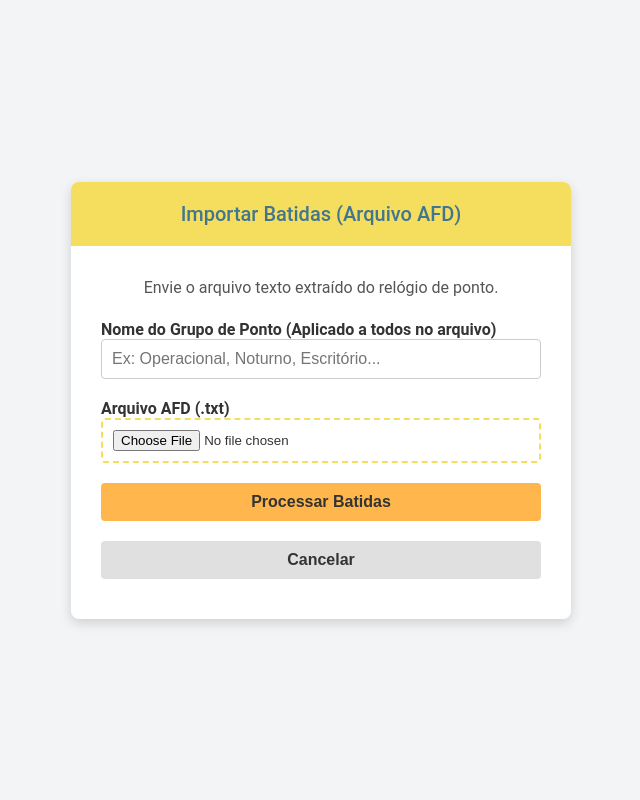
After one commit to emanuelsantos953/conversor-afd, a Django app: page /importar-afd/ in a window 1280 px wide. The commit adds this page. Shown: the whole page, without its empty margins (319-959 px from the left). Run offline with Django 5.2, Linux system fonts and the light colour scheme.

Commit message:
Feat: Adicionado Grupo de Ponto no cadastro e vinculação automática durante a importação do AFD

```diff
--- a/core/models.py
+++ b/core/models.py
@@ -5,6 +5,7 @@ class Funcionario(models.Model):
     nome_completo = models.CharField(max_length=255)
     pis = models.CharField(max_length=11, unique=True)
     cpf = models.CharField(max_length=11, unique=True)
+    grupo_ponto = models.CharField(max_length=50, blank=True, null=True)
     data_cadastro = models.DateTimeField(auto_now_add=True)
 
     def __str__(self):
@@ -25,6 +26,7 @@ class RegistroPonto(models.Model):
     saida_2 = models.TimeField(null=True, blank=True)
     entrada_3 = models.TimeField(null=True, blank=True)
     saida_3 = models.TimeField(null=True, blank=True)
+    editado_manualmente = models.BooleanField(default=False)
 
     class Meta:
         # Garante que um funcionário não tenha duas linhas da mesma data
--- /dev/null
+++ b/core/templates/core/importar_afd.html
@@ -0,0 +1,33 @@
+{% load static %}
+<!DOCTYPE html>
+<html lang="pt-br">
+<head>
+    <meta charset="UTF-8">
+    <title>Importar AFD</title>
+    <link rel="stylesheet" href="{% static 'css/style.css' %}">
+</head>
+<body>
+    <div class="card">
+        <div class="card-header" style="background-color: #f5dd5d; color: #417690;">
+            Importar Batidas (Arquivo AFD)
+        </div>
+        <div class="card-body">
+            <p style="text-align: center;">Envie o arquivo texto extraído do relógio de ponto.</p>
+            <form method="POST" enctype="multipart/form-data">
+                {% csrf_token %}
+
+                <label for="grupo_ponto" style="font-weight: bold;">Nome do Grupo de Ponto (Aplicado a todos no arquivo)</label>
+                <input type="text" name="grupo_ponto" id="grupo_ponto" placeholder="Ex: Operacional, Noturno, Escritório..." required style="margin-bottom: 20px; width: 100%; padding: 10px; border: 1px solid #ccc; border-radius: 4px;">
+
+                <label for="arquivo" style="font-weight: bold;">Arquivo AFD (.txt)</label>
+                <input type="file" name="arquivo" id="arquivo" accept=".txt" required style="margin-bottom: 20px; width: 100%; padding: 10px; border: 2px dashed #f5dd5d; border-radius: 4px;">
+
+                <button type="submit" class="btn btn-primary" style="background-color: #ffb74d; color: #333; font-weight: bold;">Processar Batidas</button>
+            </form>
+            <a href="{% url 'listar_funcionarios' %}" style="text-decoration: none;">
+                <button class="btn btn-secondary">Cancelar</button>
+            </a>
+        </div>
+    </div>
+</body>
+</html>
--- a/core/templates/core/ponto.html
+++ b/core/templates/core/ponto.html
@@ -67,7 +67,7 @@
             <tbody>
                 {% for dia in dias_do_mes %}
                 <tr data-data="{{ dia.data_iso }}" data-diasemana="{{ dia.dia_semana }}" class="{% if dia.dia_semana == 'sáb' or dia.dia_semana == 'dom' %}fim-de-semana{% endif %}">
-                    <td>{{ dia.data_formatada }}</td>
+                    <td>{{ dia.data_formatada }} {% if dia.editado_manualmente %}<span title="Editado Manualmente" style="cursor:help;">✍️</span>{% endif %}</td>
                     <td class="{% if dia.dia_semana == 'dom' %}domingo{% endif %}">{{ dia.dia_semana }}</td>
 
                     <td><input type="time" class="e1" value="{{ dia.registro.entrada_1|time:'H:i'|default_if_none:'' }}"></td>
@@ -76,7 +76,6 @@
                     <td><input type="time" class="s2" value="{{ dia.registro.saida_2|time:'H:i'|default_if_none:'' }}"></td>
                     <td><input type="time" class="e3" value="{{ dia.registro.entrada_3|time:'H:i'|default_if_none:'' }}"></td>
                     <td><input type="time" class="s3" value="{{ dia.registro.saida_3|time:'H:i'|default_if_none:'' }}"></td>
-
                     <td><button class="btn-salvar" onclick="salvarLinha(this)" title="Salvar Ponto">💾</button></td>
                 </tr>
                 {% endfor %}
--- a/core/urls.py
+++ b/core/urls.py
@@ -8,4 +8,5 @@ urlpatterns = [
     path('importar/', views.importar_funcionarios, name='importar_funcionarios'),
     path('ponto/<int:funcionario_id>/', views.ver_ponto, name='ver_ponto'),
     path('ponto/salvar/', views.salvar_ponto, name='salvar_ponto'),
+    path('importar-afd/', views.importar_afd, name='importar_afd'),
 ]
--- a/core/views.py
+++ b/core/views.py
@@ -4,7 +4,7 @@ from django.http import JsonResponse
 from .forms import FuncionarioForm
 from .models import Funcionario, RegistroPonto
 from django.db import IntegrityError
-from datetime import date
+from datetime import datetime, date
 import calendar
 
 
@@ -40,7 +40,8 @@ def listar_funcionarios(request):
                     'matricula': func.matricula,
                     'nome_completo': func.nome_completo,
                     'pis': func.pis,
-                    'cpf': func.cpf
+                    'cpf': func.cpf,
+                    'grupo': func.grupo_ponto if func.grupo_ponto else 'Sem Grupo'
                 })
             return JsonResponse({'funcionarios': dados})
         else:
@@ -114,7 +115,8 @@ def ver_ponto(request, funcionario_id):
             'data_formatada': data_atual.strftime('%d/%m/%Y'),
             'data_iso': data_atual.strftime('%Y-%m-%d'),
             'dia_semana': dia_semana_str,
-            'registro': registros_dict.get(dia) # Pode ser None se não tiver batida
+            'registro': registros_dict.get(dia),
+            'editado_manualmente': registros_dict.get(dia).editado_manualmente if registros_dict.get(dia) else False
         })
 
     contexto = {
@@ -153,6 +155,7 @@ def salvar_ponto(request):
                     'saida_2': limpar_hora(dados.get('s2')),
                     'entrada_3': limpar_hora(dados.get('e3')),
                     'saida_3': limpar_hora(dados.get('s3')),
+                    'editado_manualmente': True,
                 }
             )
             return JsonResponse({'status': 'sucesso'})
@@ -160,3 +163,79 @@ def salvar_ponto(request):
             return JsonResponse({'status': 'erro', 'mensagem': str(e)})
 
     return JsonResponse({'status': 'invalido'})
+
+def importar_afd(request):
+    if request.method == 'POST':
+        arquivo = request.FILES.get('arquivo')
+        # Pega o nome do grupo digitado no formulário
+        grupo_ponto = request.POST.get('grupo_ponto')
+
+        if arquivo:
+            linhas = arquivo.read().decode('utf-8', errors='ignore').splitlines()
+            dias_semana_pt = ['seg', 'ter', 'qua', 'qui', 'sex', 'sáb', 'dom']
+
+            # Usamos uma lista para anotar quais funcionários já atualizamos o grupo
+            # nesta importação, assim não sobrecarregamos o banco de dados.
+            funcionarios_atualizados = []
+
+            for linha in linhas:
+                linha = linha.strip()
+                if not linha:
+                    continue
+
+                if linha.startswith('000000000') or len(linha) < 34:
+                    continue
+
+                if linha[9] == '3':
+                    data_txt = linha[10:18]
+                    hora_txt = linha[18:22]
+                    pis_txt = linha[23:34]
+
+                    try:
+                        data_batida = datetime.strptime(data_txt, '%d%m%Y').date()
+                        hora_batida = datetime.strptime(hora_txt, '%H%M').time()
+                    except ValueError:
+                        continue
+
+                    funcionario = Funcionario.objects.filter(pis=pis_txt).first()
+
+                    if funcionario:
+                        # ===== NOVIDADE: ATUALIZA O GRUPO DO FUNCIONÁRIO =====
+                        if grupo_ponto and funcionario.id not in funcionarios_atualizados:
+                            funcionario.grupo_ponto = grupo_ponto
+                            funcionario.save() # Salva a mudança no cadastro
+                            funcionarios_atualizados.append(funcionario.id) # Anota que já fez
+                        # =====================================================
+
+                        # Cria ou pega o registro do dia
+                        registro, created = RegistroPonto.objects.get_or_create(
+                            funcionario=funcionario,
+                            data=data_batida,
+                            defaults={'dia_semana': dias_semana_pt[data_batida.weekday()]}
+                        )
+
+                        if registro.editado_manualmente:
+                            continue
+
+                        batidas_existentes = []
+                        for campo in ['entrada_1', 'saida_1', 'entrada_2', 'saida_2', 'entrada_3', 'saida_3']:
+                            hora_salva = getattr(registro, campo)
+                            if hora_salva:
+                                batidas_existentes.append(hora_salva)
+
+                        if hora_batida not in batidas_existentes and len(batidas_existentes) < 6:
+                            batidas_existentes.append(hora_batida)
+                            batidas_existentes.sort()
+
+                            registro.entrada_1 = batidas_existentes[0] if len(batidas_existentes) > 0 else None
+                            registro.saida_1 = batidas_existentes[1] if len(batidas_existentes) > 1 else None
+                            registro.entrada_2 = batidas_existentes[2] if len(batidas_existentes) > 2 else None
+                            registro.saida_2 = batidas_existentes[3] if len(batidas_existentes) > 3 else None
+                            registro.entrada_3 = batidas_existentes[4] if len(batidas_existentes) > 4 else None
+                            registro.saida_3 = batidas_existentes[5] if len(batidas_existentes) > 5 else None
+
+                            registro.save()
+
+            return redirect('listar_funcionarios')
+
+    return render(request, 'core/importar_afd.html')
```
Also changed, not shown: core/templates/core/listar.html (+6 -1 lines), core/migrations/0003_registroponto_editado_manualmente.py (added), core/migrations/0004_funcionario_grupo_ponto.py (added).
